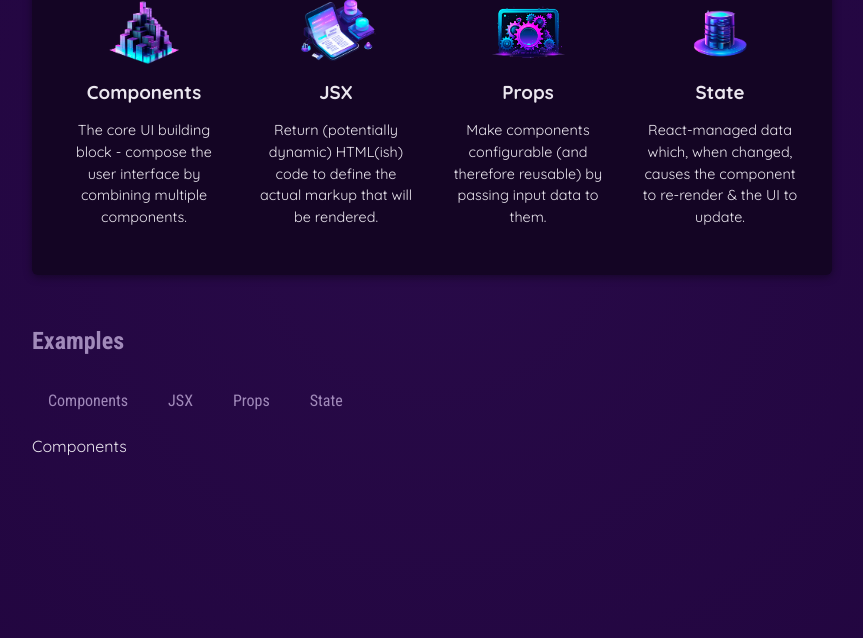
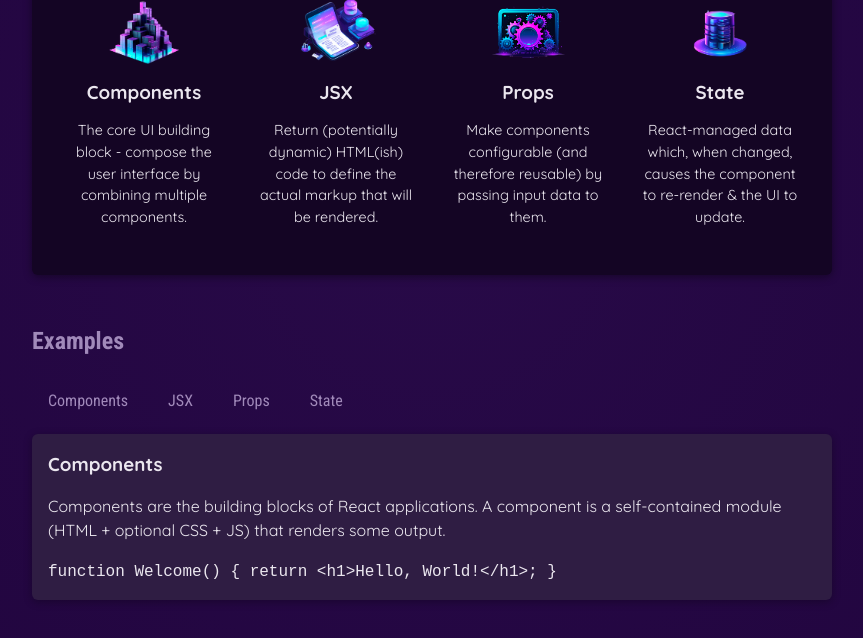
Before and after one commit to RodRothbarth/react_studies, a React (Vite) app: page / in a window 1280 px wide. Both pictures are taken after a click on the button "Components". Shown: the part 424-1062 px from the top of the page, without its empty margins (208-1071 px from the left). Built offline with nearby package versions, Linux system fonts and the light colour scheme.

Commit message:
conditional rendering

```diff
--- a/src/App.jsx
+++ b/src/App.jsx
@@ -1,15 +1,26 @@
 import { Header } from "./components/Header/Header";
 import { CoreConcept } from "./components/CoreConcept";
-import { CORE_CONCEPTS } from "./data";
+import { CORE_CONCEPTS, EXAMPLES } from "./data";
 import { TabButton } from "./components/Tab";
 import { useState } from "react";
 
 function App() {
-  const [tabContent, setTabContent] = useState("Press");
+  const [tabContent, setTabContent] = useState();
 
   function clickHandler(selected) {
     setTabContent(selected);
   }
+
+  let contentExample = <p>Please select an example</p>;
+
+  if (tabContent)
+    contentExample = (
+      <div id="tab-content">
+        <h3>{EXAMPLES[tabContent.toLowerCase()].title}</h3>
+        <p>{EXAMPLES[tabContent.toLowerCase()].description}</p>
+        <code>{EXAMPLES[tabContent.toLowerCase()].code}</code>
+      </div>
+    );
   const tabs = ["Components", "JSX", "Props", "State"];
   return (
     <div>
@@ -31,11 +42,11 @@
         <section id="examples">
           <h2>Examples</h2>
           <menu>
-            {tabs.map((item, index) => (
+            {tabs.map((item) => (
               <TabButton onClick={() => clickHandler(item)}>{item}</TabButton>
             ))}
           </menu>
-          {tabContent}
+          {contentExample}
         </section>
       </main>
     </div>
--- a/src/data.js
+++ b/src/data.js
@@ -1,31 +1,82 @@
-import componentsImg from './assets/components.png';
-import propsImg from './assets/config.png';
-import jsxImg from './assets/jsx-ui.png';
-import stateImg from './assets/state-mgmt.png';
+import componentsImg from "./assets/components.png";
+import propsImg from "./assets/config.png";
+import jsxImg from "./assets/jsx-ui.png";
+import stateImg from "./assets/state-mgmt.png";
 
 export const CORE_CONCEPTS = [
   {
     image: componentsImg,
-        title: 'Components',
+    title: "Components",
     description:
-            'The core UI building block - compose the user interface by combining multiple components.',
+      "The core UI building block - compose the user interface by combining multiple components.",
   },
   {
     image: jsxImg,
-        title: 'JSX',
+    title: "JSX",
     description:
-            'Return (potentially dynamic) HTML(ish) code to define the actual markup that will be rendered.',
+      "Return (potentially dynamic) HTML(ish) code to define the actual markup that will be rendered.",
   },
   {
     image: propsImg,
-        title: 'Props',
+    title: "Props",
     description:
-            'Make components configurable (and therefore reusable) by passing input data to them.',
+      "Make components configurable (and therefore reusable) by passing input data to them.",
   },
   {
     image: stateImg,
-        title: 'State',
+    title: "State",
     description:
-            'React-managed data which, when changed, causes the component to re-render & the UI to update.',
+      "React-managed data which, when changed, causes the component to re-render & the UI to update.",
   },
 ];
+
+export const EXAMPLES = {
+  components: {
+    title: "Components",
+    description:
+      "Components are the building blocks of React applications. A component is a self-contained module (HTML + optional CSS + JS) that renders some output.",
+    code: `
+function Welcome() {
+  return <h1>Hello, World!</h1>;
+}`,
+  },
+  jsx: {
+    title: "JSX",
+    description:
+      "JSX is a syntax extension to JavaScript. It is similar to a template language, but it has full power of JavaScript (e.g., it may output dynamic content).",
+    code: `
+<div>
+  <h1>Welcome {userName}</h1>
+  <p>Time to learn React!</p>
+</div>`,
+  },
+  props: {
+    title: "Props",
+    description:
+      "Components accept arbitrary inputs called props. They are like function arguments.",
+    code: `
+function Welcome(props) {
+  return <h1>Hello, {props.name}</h1>;
+}`,
+  },
+  state: {
+    title: "State",
+    description:
+      "State allows React components to change their output over time in response to user actions, network responses, and anything else.",
+    code: `
+function Counter() {
+  const [isVisible, setIsVisible] = useState(false);
+
+  function handleClick() {
+    setIsVisible(true);
+  }
+
+  return (
+    <div>
+      <button onClick={handleClick}>Show Details</button>
+      {isVisible && <p>Amazing details!</p>}
+    </div>
+  );
+}`,
+  },
+};
```
Lines whose indentation alone changed are shown as unchanged.
